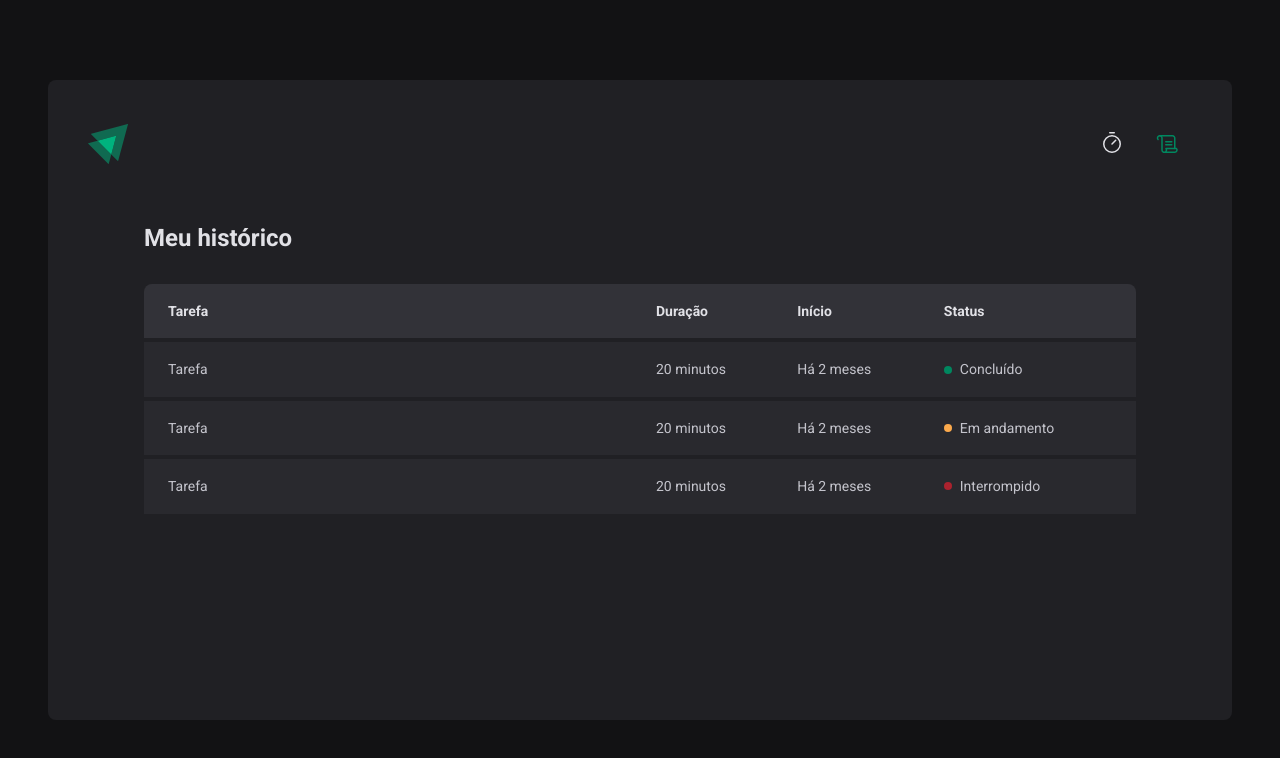
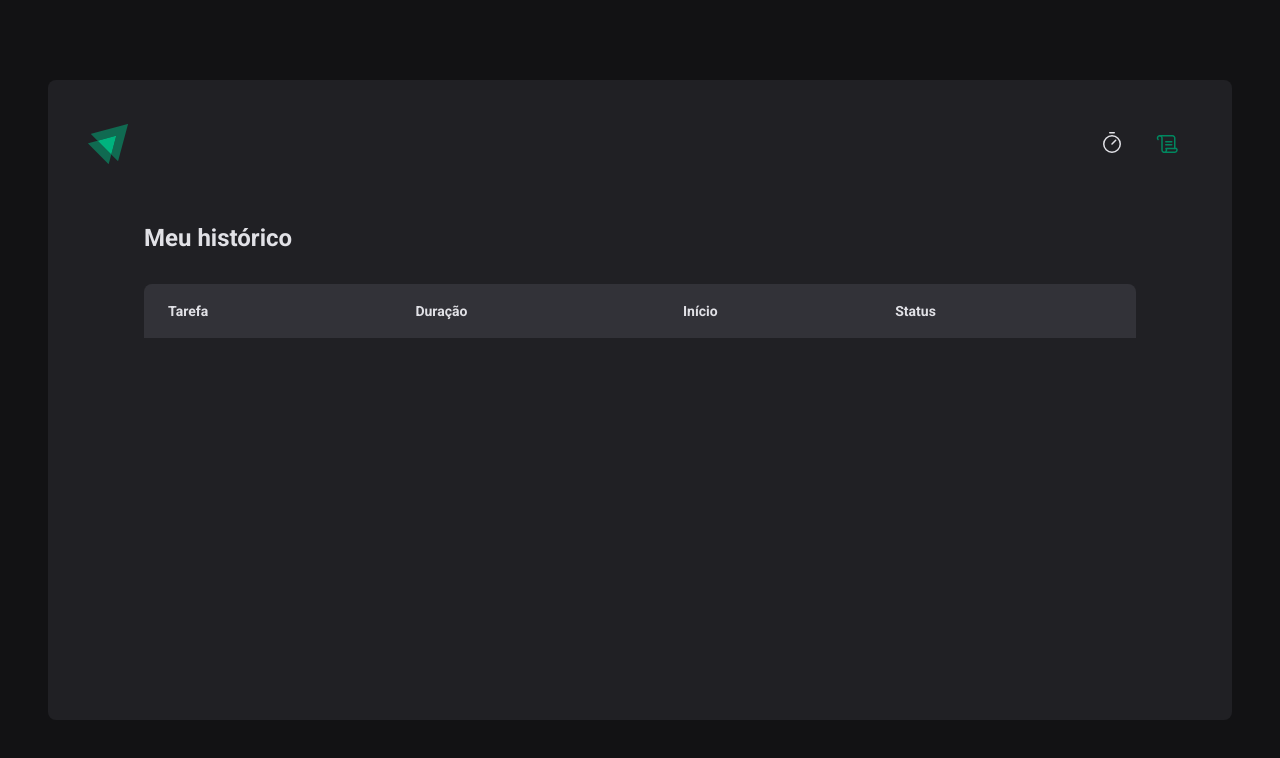
Before and after one commit to flavioaugusto1/ignite-timer, a React (Vite) app: page /history in a window 1280 px wide. Shown: the top 758 px of the page. Built offline with nearby package versions, Linux system fonts and the light colour scheme; the HTML template or start-up script is replaced by a standard one.

Commit message:
feat: agora o histórico está sendo preenchido de acordo com os ciclos cadastrados

```diff
--- a/src/pages/History/index.tsx
+++ b/src/pages/History/index.tsx
@@ -1,6 +1,10 @@
+import { useContext } from 'react'
 import { HistoryContainer, HistoryList, Status } from './styles'
+import { CyclesContext } from '../../contexts/CyclesContext'
 
 export function History() {
+  const { cycles } = useContext(CyclesContext)
+
   return (
     <HistoryContainer>
       <h1>Meu histórico</h1>
@@ -14,30 +18,28 @@
             <th>Status</th>
           </thead>
           <tbody>
-            <tr>
-              <td>Tarefa</td>
-              <td>20 minutos</td>
-              <td>Há 2 meses</td>
-              <td>
-                <Status statusColor="green">Concluído</Status>
-              </td>
-            </tr>
-            <tr>
-              <td>Tarefa</td>
-              <td>20 minutos</td>
-              <td>Há 2 meses</td>
-              <td>
-                <Status statusColor="yellow">Em andamento</Status>
-              </td>
-            </tr>
-            <tr>
-              <td>Tarefa</td>
-              <td>20 minutos</td>
-              <td>Há 2 meses</td>
-              <td>
-                <Status statusColor="red">Interrompido</Status>
-              </td>
-            </tr>
+            {cycles.map((cycle) => {
+              return (
+                <tr key={cycle.id}>
+                  <td>{cycle.task}</td>
+                  <td>{cycle.minutesAmount} minutos</td>
+                  <td>{cycle.startDate.toISOString()}</td>
+                  <td>
+                    {cycle.finishedDate && (
+                      <Status statusColor="green">Concluído</Status>
+                    )}
+
+                    {cycle.interruptedDate && (
+                      <Status statusColor="red">Interrompido</Status>
+                    )}
+
+                    {!cycle.finishedDate && !cycle.interruptedDate && (
+                      <Status statusColor="yellow">Em andamento</Status>
+                    )}
+                  </td>
+                </tr>
+              )
+            })}
           </tbody>
         </table>
       </HistoryList>
```
